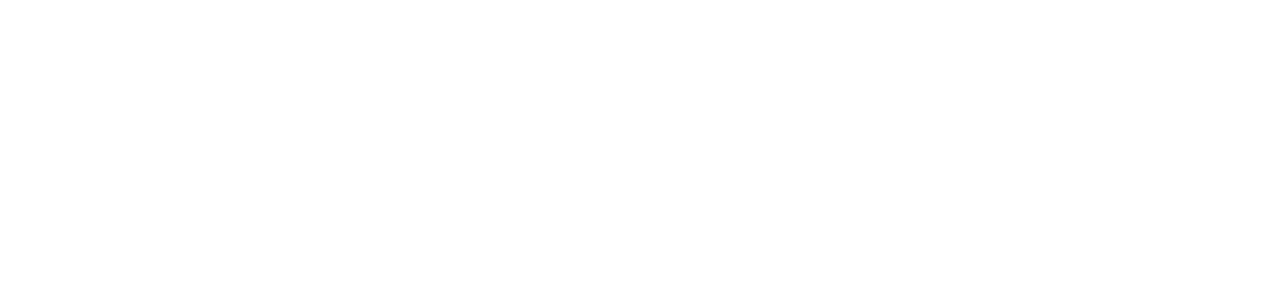
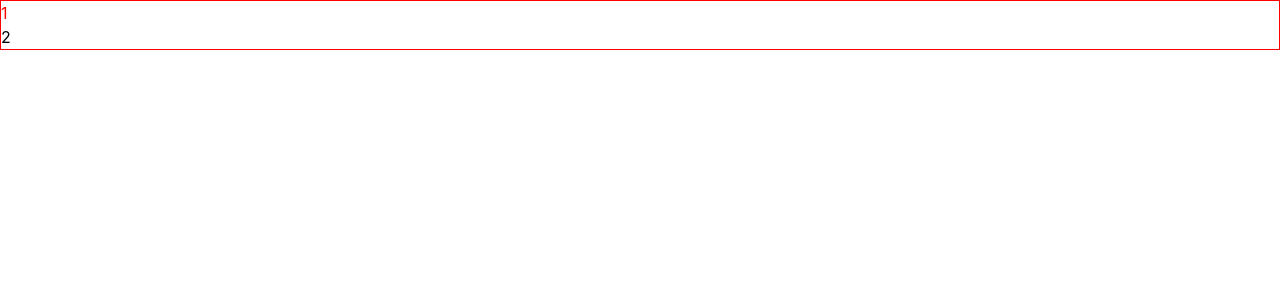
Before and after one commit to taewo/airbnb-clone-spa, a React (Create React App) app: page /test1 in a window 1280 px wide. Shown: the top 300 px of the page. Built offline with nearby package versions, Linux system fonts and the light colour scheme.

Commit message:
캘린더 팝업 작업중

```diff
--- a/src/App.js
+++ b/src/App.js
@@ -1,5 +1,7 @@
 import React from 'react';
 import Test from './components/Test'
+import MainForm from './containers/MainForm'
+import Test1 from './components/Test1'
 
 import MainContainer from './containers/MainContainer'
 import { Link, Route, Switch, BrowserRouter as Router } from "react-router-dom";
@@ -9,7 +11,8 @@ const App = () => {
     <Router>
       <Switch>
         <Route exact path="/" component={MainContainer}></Route>
-        <Route path="/test" component={Test}></Route>
+        <Route path="/test" component={MainForm}></Route>
+        <Route path="/test1" component={Test1}></Route>
       </Switch>
     </Router>
   );
--- a/src/components/Calendar.js
+++ b/src/components/Calendar.js
@@ -0,0 +1,125 @@
+import React from 'react'
+import styled from 'styled-components';
+import * as bor from '../config/variables'
+
+const Container = styled.div`
+  border: 1px dotted red;
+  width: 100%;
+  height: 86%;
+  padding: 10px;
+
+  .calendar {
+    border: 1px solid blue;
+  }
+
+  .day-of-weeks, .days {
+    display: flex;
+    justify-content: space-around;
+    align-items: center;
+    border: 1px solid red;
+  }
+
+  .day-of-week {
+    border: 1px solid blue;
+    width: 28px;
+    text-align: center;
+  }
+
+  .day {
+    border: 1px solid ${bor.BORDER_1};
+    width: 28px;
+    text-align: center;
+  }
+`
+
+const Calendar = () => {
+  return (
+    <Container>
+      <div class="calendar">
+        <ul class="day-of-weeks">
+          <li class="day-of-week">일</li>
+          <li class="day-of-week">월</li>
+          <li class="day-of-week">화</li>
+          <li class="day-of-week">수</li>
+          <li class="day-of-week">목</li>
+          <li class="day-of-week">금</li>
+          <li class="day-of-week">토</li>
+        </ul>
+        <ul class="days">
+          <li class="day"></li>
+          <li class="day"></li>
+          <li class="day"></li>
+          <li class="day"></li>
+          <li class="day"></li>
+          <li class="day"></li>
+          <li class="day">1</li>
+        </ul>
+        <ul class="days">
+          <li class="day">2</li>
+          <li class="day">3</li>
+          <li class="day">4</li>
+          <li class="day">5</li>
+          <li class="day">6</li>
+          <li class="day">7</li>
+          <li class="day">8</li>
+        </ul>
+        <ul class="days">
+          <li class="day">2</li>
+          <li class="day">3</li>
+          <li class="day">4</li>
+          <li class="day">5</li>
+          <li class="day">6</li>
+          <li class="day">7</li>
+          <li class="day">8</li>
+        </ul>
+        <ul class="days">
+          <li class="day">2</li>
+          <li class="day">3</li>
+          <li class="day">4</li>
+          <li class="day">5</li>
+          <li class="day">6</li>
+          <li class="day">7</li>
+          <li class="day">8</li>
+        </ul>
+        <ul class="days">
+          <li class="day">2</li>
+          <li class="day">3</li>
+          <li class="day">4</li>
+          <li class="day">5</li>
+          <li class="day">6</li>
+          <li class="day">7</li>
+          <li class="day">8</li>
+        </ul>
+        <ul class="days">
+          <li class="day">2</li>
+          <li class="day">3</li>
+          <li class="day">4</li>
+          <li class="day">5</li>
+          <li class="day">6</li>
+          <li class="day">7</li>
+          <li class="day">8</li>
+        </ul>
+        <ul class="days">
+          <li class="day">2</li>
+          <li class="day">3</li>
+          <li class="day">4</li>
+          <li class="day">5</li>
+          <li class="day">6</li>
+          <li class="day">7</li>
+          <li class="day">8</li>
+        </ul>
+        <ul class="days">
+          <li class="day"></li>
+          <li class="day"></li>
+          <li class="day"></li>
+          <li class="day"></li>
+          <li class="day"></li>
+          <li class="day"></li>
+          <li class="day">1</li>
+        </ul>
+      </div>
+    </Container>
+  )
+}
+
+export default Calendar
--- a/src/components/DatePicker.js
+++ b/src/components/DatePicker.js
@@ -1,10 +1,61 @@
 import React from 'react';
 import styled from 'styled-components';
 import { StyledInputTitle } from './styles';
-import '../styles/DatePicker.css';
+import Calendar from './Calendar'
+import * as bor from '../config/variables'
+
+const Container = styled.div`
+	.date-picker {
+		position: relative;
+		border: 1px solid red;
+	}
+
+	.date-picker .select-wrap {
+		border: 1px solid #ebebeb;
+		height: 48px;
+		padding: 0 12px;
+	}
+
+	.date-picker .select-wrap input {
+		height: 100%;
+		width: 100%;
+		outline: none;
+	}
+
+	.date-picker .calendar-popup {
+		border: 1px solid ${bor.BORDER_1};
+		width: 277px;
+		height: 274px;
+		position: absolute;
+		left: 0;
+		bottom: -376%;
+		background-color: white;
+		z-index: 10;
+	}
+
+	.calendar-popup__header {
+		display: flex;
+		justify-content: space-around;
+		align-content: center;
+	}
+
+	.svg-container {
+		padding: 9px;
+    display: inline-block;
+    border: 1px solid ${bor.BORDER_1};
+	}
+
+	.date-picker svg {
+		width: 19px;
+	}
+
+
+
+`
 
 const DatePicker = () => {
 	return (
+		<Container>
 			<div className="flex date-picker">
 				<div className="w-1/2">
 					<StyledInputTitle>체크인</StyledInputTitle>
@@ -18,15 +69,22 @@ const DatePicker = () => {
 						<input type="text" placeholder="년/월/일" readOnly />
 					</div>
 				</div>
-			<div className="popup">
-				<div className="popup__header">
+				<div className="calendar-popup">
+					<div className="calendar-popup__header">
+						<div className="svg-container">
 							<svg focusable="false" viewBox="0 0 1000 1000">
 								<path d="M336 275L126 485h806c13 0 23 10 23 23s-10 23-23 23H126l210 210c11 11 11 21 0 32-5 5-10 7-16 7s-11-2-16-7L55 524c-11-11-11-21 0-32l249-249c21-22 53 10 32 32z" />
 							</svg>
 						</div>
-				<div className="popup_content">22</div>
+						<div>2월 2020</div>
+						<div className="svg-container">
+							<svg class="_1ri93fe" focusable="false" viewBox="0 0 1000 1000"><path d="M694 242l249 250c12 11 12 21 1 32L694 773c-5 5-10 7-16 7s-11-2-16-7c-11-11-11-21 0-32l210-210H68c-13 0-23-10-23-23s10-23 23-23h806L662 275c-21-22 11-54 32-33z"></path></svg>
 						</div>
 					</div>
+					<Calendar></Calendar>
+				</div>
+			</div>
+		</Container>
 	);
 };
 
--- /dev/null
+++ b/src/components/Test1.js
@@ -0,0 +1,20 @@
+import React from 'react'
+import styled from 'styled-components';
+
+const Container = styled.div`
+  border: 1px solid red;
+  .fi {
+    color: red
+  }
+`
+
+const Test1 = () => {
+  return (
+    <Container>
+      <div class="fi">1</div>
+      <div class="vi">2</div>
+    </Container>
+  )
+}
+
+export default Test1
--- /dev/null
+++ b/src/config/variables.js
@@ -0,0 +1 @@
+export const BORDER_1 = 'rgb(228, 231, 231)';
--- a/src/styles/DatePicker.css
+++ b/src/styles/DatePicker.css
@@ -15,7 +15,7 @@
 	outline: none;
 }
 
-.date-picker .popup {
+.date-picker .calendar-popup {
 	border: 1px solid black;
 	width: 277px;
 	height: 274px;
```
Also changed, not shown: src/styles/tailwind.css. Lines whose indentation alone changed are shown as unchanged.
